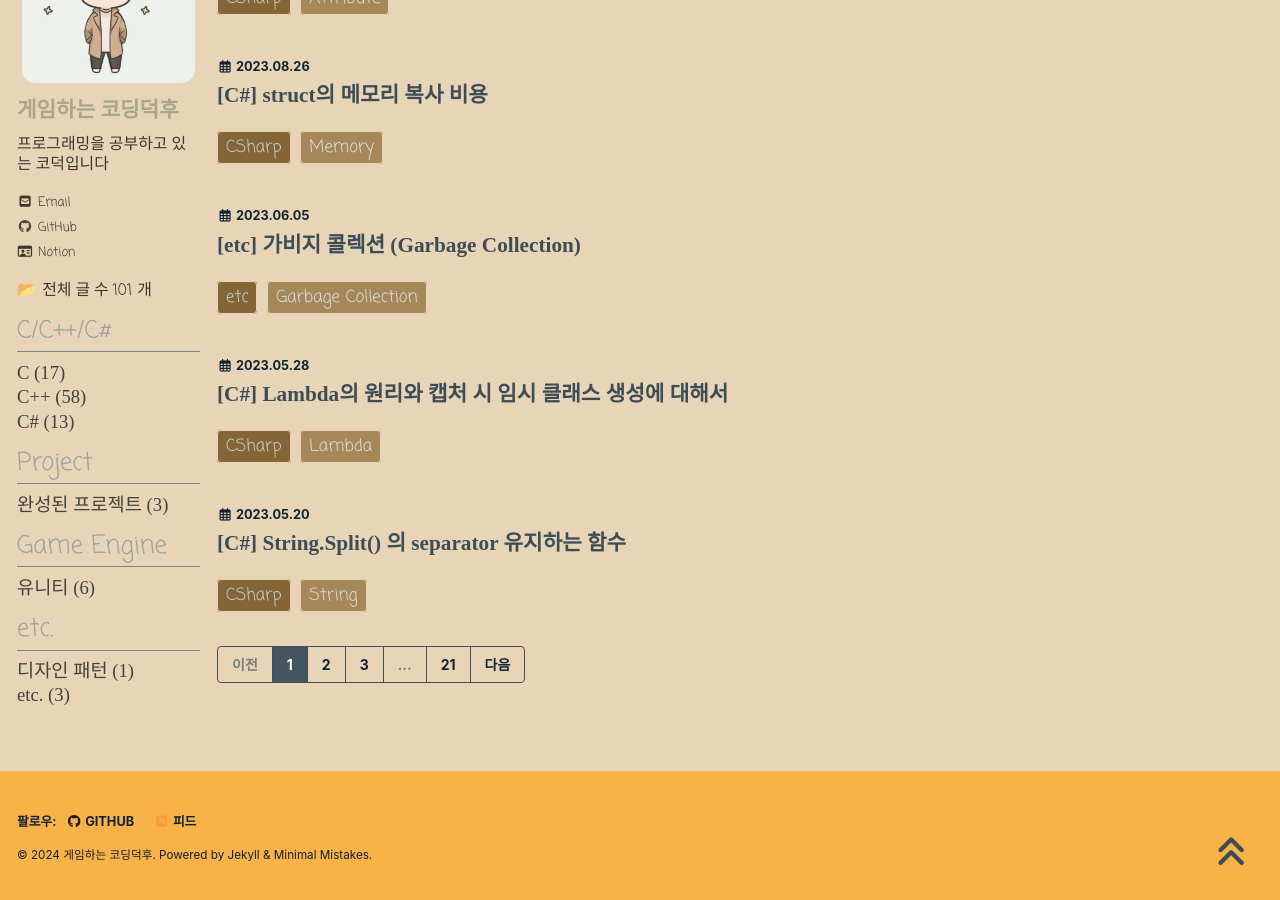
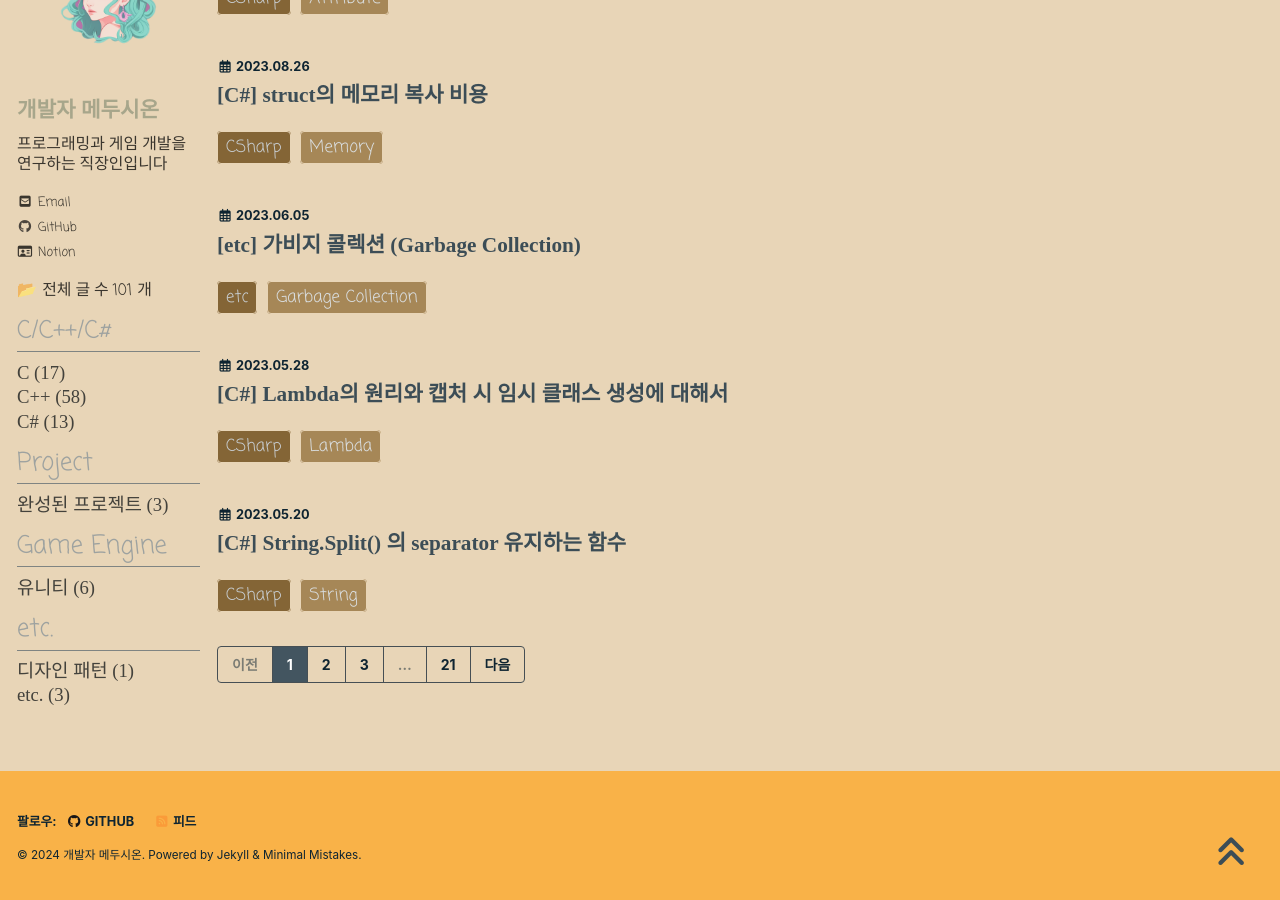
Before and after one commit to junylove/SolarSystem.github.io, a Jekyll site: the page built from index.html, in a window 1280 px wide and 900 px high, scrolled down 273 px. Built offline with Jekyll 4.4.1, drawn with Linux system fonts in a browser that asks for light colours; cached includes are drawn as plain includes; nearby versions of some CDN libraries; some web fonts are replaced; the list of posts is cut into pages by our own code; some of the changed text lies outside the part shown; grey boxes are pictures that could not be loaded.

Commit message:
basement work 3

```diff
--- a/_config.yml
+++ b/_config.yml
@@ -16,14 +16,14 @@ minimal_mistakes_skin    : "dark" # "default"  "air", "aqua", "contrast", , "dir
 
 # Site Settings
 locale                   : "ko-KR"
-title                    : " 게임하는 코딩덕후 💻"
+title                    : " 메두사 개발 연구소 🧬"
 title_separator          : "-"
 subtitle                 : # site tagline that appears below site title in masthead
-name                     : "게임하는 코딩덕후"
+name                     : "개발자 메두시온"
 description              : "개발 블로그"
-url                      : "https://reoul.github.io"
+url                      : "https://medussion.github.io"
 baseurl                  : # the subpath of your site, e.g. "/blog"
-repository               : "reoul/reoul.github.io" # GitHub username/repo-name e.g. "mmistakes/minimal-mistakes"
+repository               : "medussion/medussion.github.io" # GitHub username/repo-name e.g. "mmistakes/minimal-mistakes"
 teaser                   : # path of fallback teaser image, e.g. "/assets/images/500x300.png"
 logo                     : # path of logo image to display in the masthead, e.g. "/assets/images/88x88.png"
 masthead_title           : # overrides the website title displayed in the masthead, use " " for no title
@@ -94,23 +94,23 @@ analytics:
 
 # Site Author
 author:
-  name             : "게임하는 코딩덕후"
+  name             : "개발자 메두시온"
   avatar           : "/assets/images/profile.PNG"
-  bio              : "프로그래밍을 공부하고 있는 코덕입니다"
+  bio              : "프로그래밍과 게임 개발을 연구하는 직장인입니다"
   #location         : "Seoul, South Korea"
   links:
     - label: "Email"
       icon: "fas fa-fw fa-envelope-square"
-      url: "mailto:reoul1358@gmail.com"
+      url: "mailto:neutrogena3@gmail.com"
     - label: "GitHub"
       icon: "fab fa-fw fa-github"
-      url: "https://github.com/reoul"
+      url: "https://github.com/medussion"
     #- label: "Instagram"
     #  icon: "fab fa-fw fa-instagram"
     #  url: "https://instagram.com/06.25ash"
     - label: "Notion"
       icon: "far fa-fw fa-id-card"
-      url: "https://reoul.notion.site/9340f3452da24121a32c47d61e9f8a8d"
+      url: "https://medusagames.notion.site/812a8edee0cb422abd1f68d666a9de85?pvs=4"
     #- label: "Twitter"
     #  icon: "fab fa-fw fa-twitter-square"
       # url: "https://twitter.com/"
@@ -124,7 +124,7 @@ footer:
   links:
     - label: "GitHub"
       icon: "fab fa-fw fa-github"
-      url: "https://github.com/reoul"
+      url: "https://github.com/medussion"
     #- label: "Twitter"
     #  icon: "fab fa-fw fa-twitter-square"
       # url:
--- a/_data/navigation.yml
+++ b/_data/navigation.yml
@@ -3,7 +3,7 @@ main:
   - title: "Home"
     url: /index.html
   - title: "About"
-    url: https://reoul.notion.site/9340f3452da24121a32c47d61e9f8a8d
+    url: https://medusagames.notion.site/812a8edee0cb422abd1f68d666a9de85?pvs=4
   - title: "Category"
     url: /categories/
   #- title: "Tag"
--- a/robots.txt
+++ b/robots.txt
@@ -1,3 +1,3 @@
 User-agent: *
 Allow: /
-Sitemap: https://reoul.github.io/sitemap_naver.xml
+Sitemap: https://medussion.github.io/sitemap_naver.xml
```
Also changed, not shown: _pages/categories/category-python.md (added, +14 -0 lines), assets/images/profile.png.
